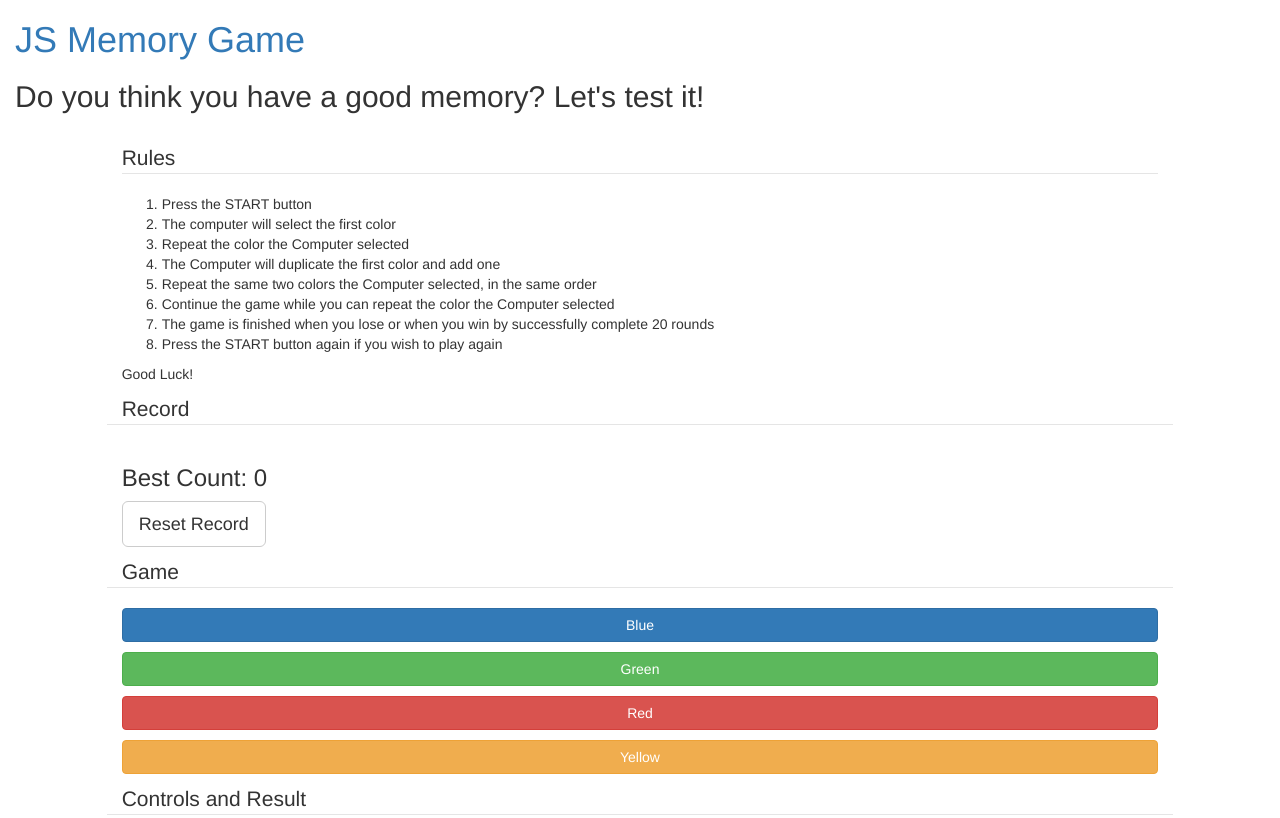
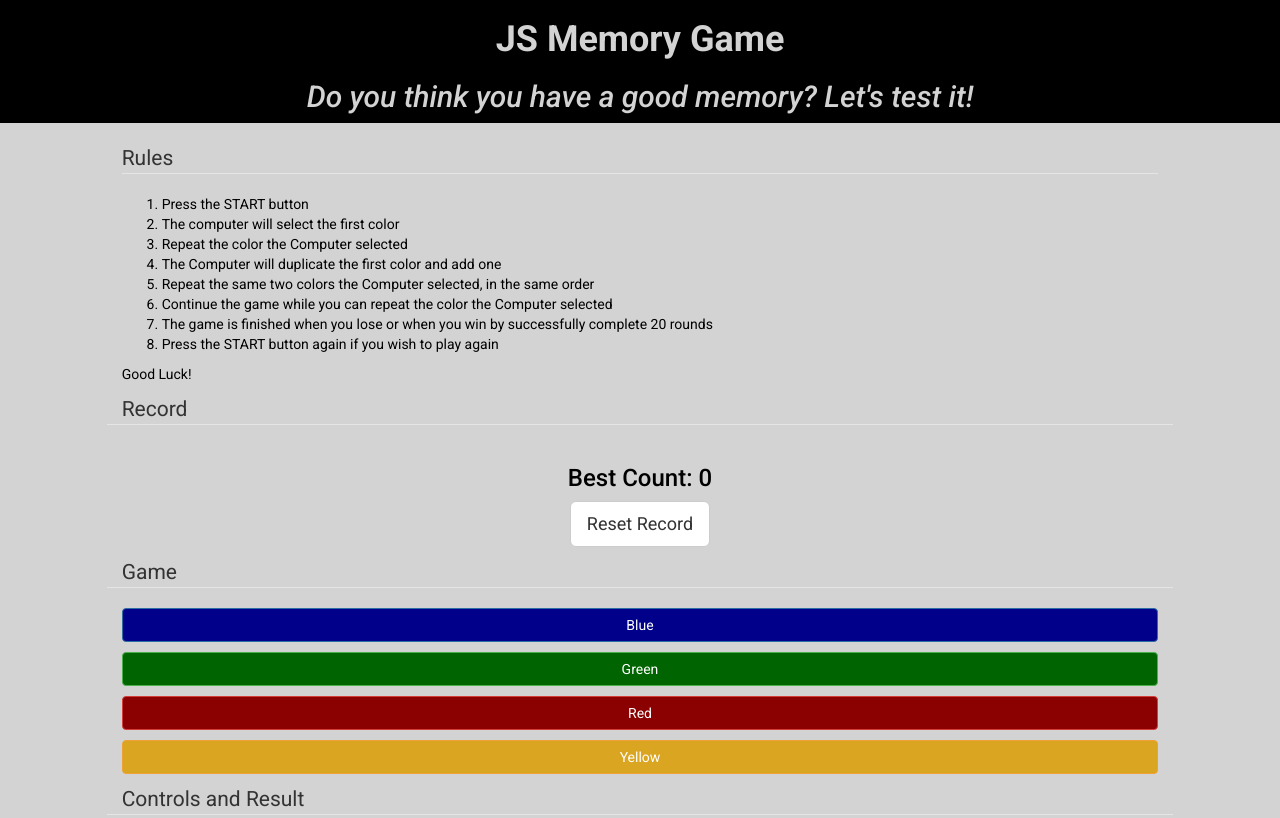
Before and after one commit to RSCyberTech/JS-Memory-Game-Simon, a plain HTML site: page index.html in a window 1280 px wide. Shown: the top 818 px of the page. Drawn offline with nearby package versions, Linux system fonts and the light colour scheme.

Commit message:
css file updated

```diff
--- a/styles/style.css
+++ b/styles/style.css
@@ -0,0 +1,64 @@
+body {
+    font-family: 'Roboto', sans-serif;
+    background-color: lightGray;
+    color: black;
+    padding: 0px;
+}
+
+a:link {
+    text-decoration: none;
+    color: lightgray;
+}
+
+a:visited {
+    text-decoration: none;
+    color: lightgray;
+}
+
+a:hover {
+    text-decoration: none;
+    color: white;
+}
+
+a:active {
+    text-decoration: none;
+    color: black;
+}
+
+.centrado {
+    text-align: center;
+}
+
+header {
+    background-color: black;
+    color: LightGray;
+}
+
+footer {
+    background-color: black;
+    color: LightGray;
+}
+
+.italic {
+    font-style: italic;
+}
+
+.bold {
+    font-weight: bold;
+}
+
+#blue {
+    background-color: darkblue;
+}
+
+#green {
+    background-color: darkgreen;
+}
+
+#red {
+    background-color: darkred;
+}
+
+#yellow {
+    background-color: goldenrod;
+}
```
Also changed, not shown: index.html (line endings or trailing spaces).
